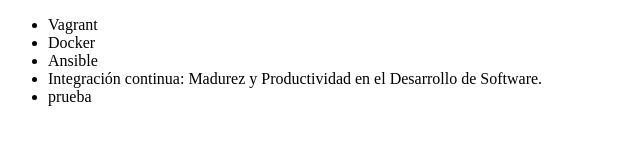
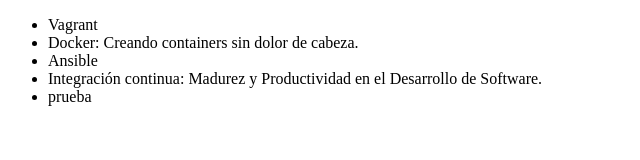
Before and after one commit to angelkam/Alura-git, a plain HTML site: page index.html in a window 1280 px wide. Shown: the whole page, without its empty margins (0-640 px from the left). Drawn offline with Linux system fonts and the light colour scheme.

Commit message:
cambiando el docker en bruno

```diff
--- a/index.html
+++ b/index.html
@@ -7,7 +7,7 @@
 <body>
      <ul>
          <li> Vagrant </li>
-         <li> Docker </li>
+         <li> Docker: Creando containers sin dolor de cabeza. </li>
          <li> Ansible </li>
          <li> Integración continua: Madurez y Productividad en el Desarrollo de Software. </li>
          <li> prueba </li>
```
